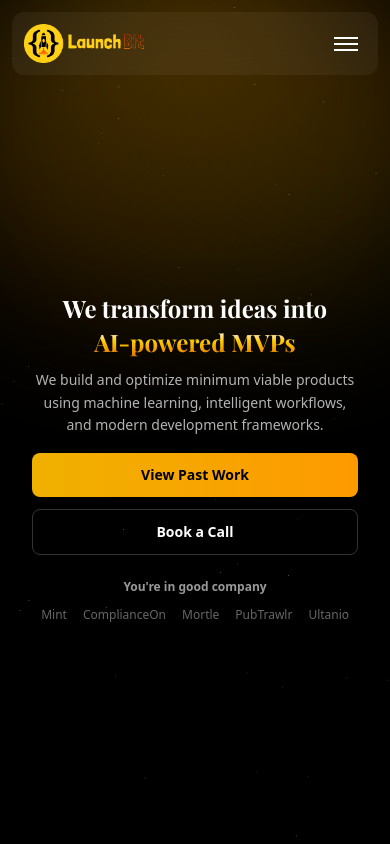
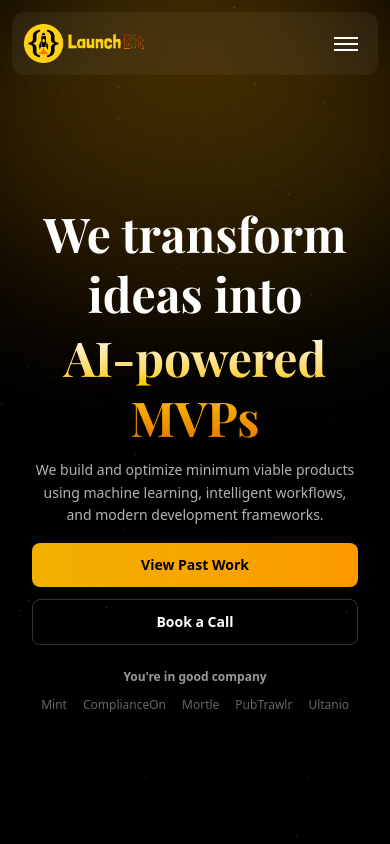
Before and after one commit to gargmegham/LaunchBit, a Next.js app: page / in a window 390 px wide. Shown: the top 844 px of the page. Built offline with nearby package versions, Linux system fonts and the light colour scheme; a web font is replaced by a local one.

Commit message:
chore: font size hero mobile section

```diff
--- a/src/components/Hero.tsx
+++ b/src/components/Hero.tsx
@@ -46,7 +46,7 @@ export const Hero = () => {
             {/* Main Content */}
             <div className="relative z-10 text-center w-full max-w-4xl lg:max-w-6xl xl:max-w-7xl mx-auto px-4 sm:px-6 lg:px-8 mt-10">
                 <h1
-                    className={`text-2xl sm:text-4xl md:text-5xl lg:text-6xl xl:text-7xl 2xl:text-8xl font-bold text-white mb-3 sm:mb-4 md:mb-6 leading-tight ${playfair.className}`}
+                    className={`text-5xl lg:text-6xl xl:text-7xl 2xl:text-8xl font-bold text-white mb-3 sm:mb-4 md:mb-6 leading-tight ${playfair.className}`}
                 >
                     We transform ideas into
                     <span className="block bg-gradient-to-t from-amber-600 via-yellow-400 to-white bg-clip-text text-transparent mt-1">
```
